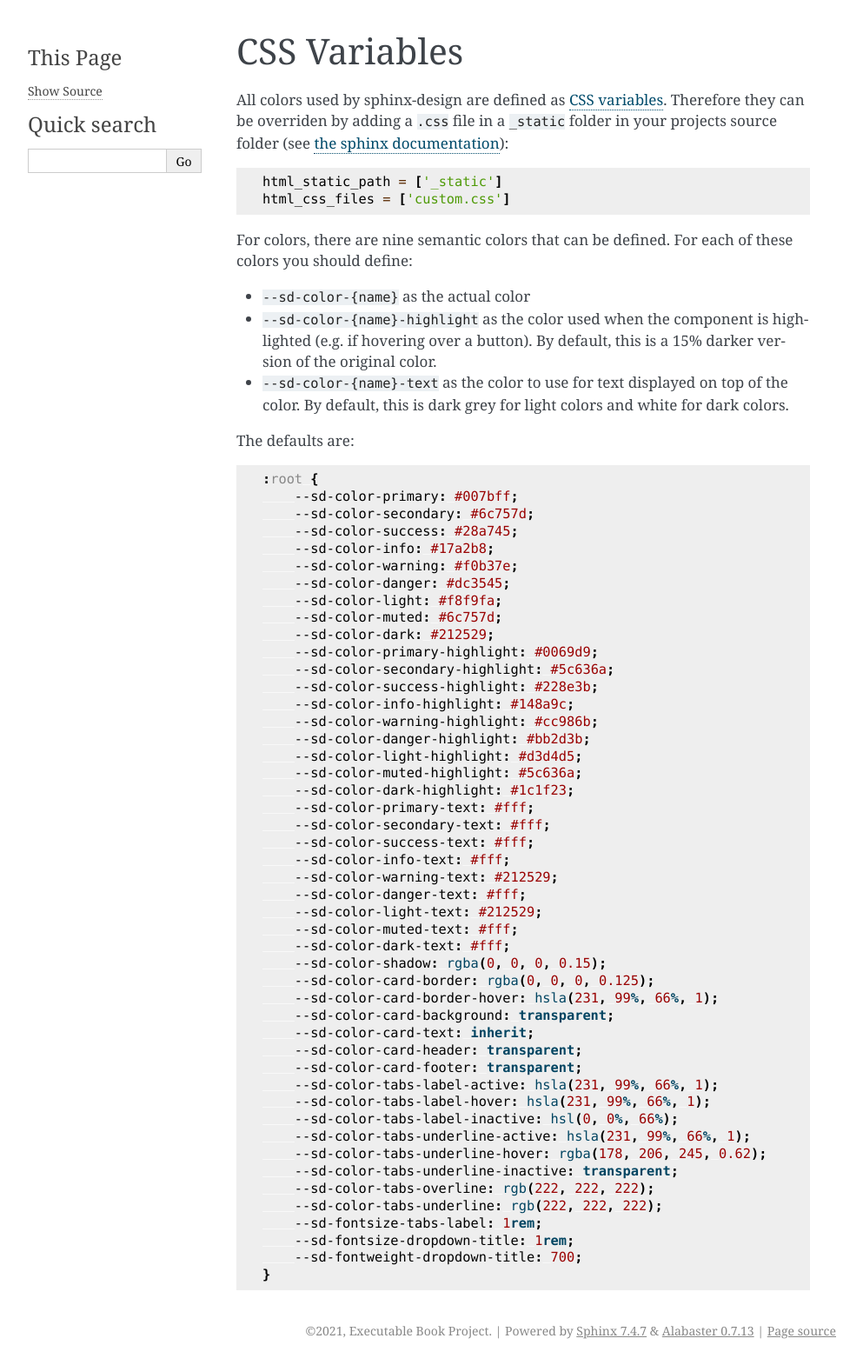
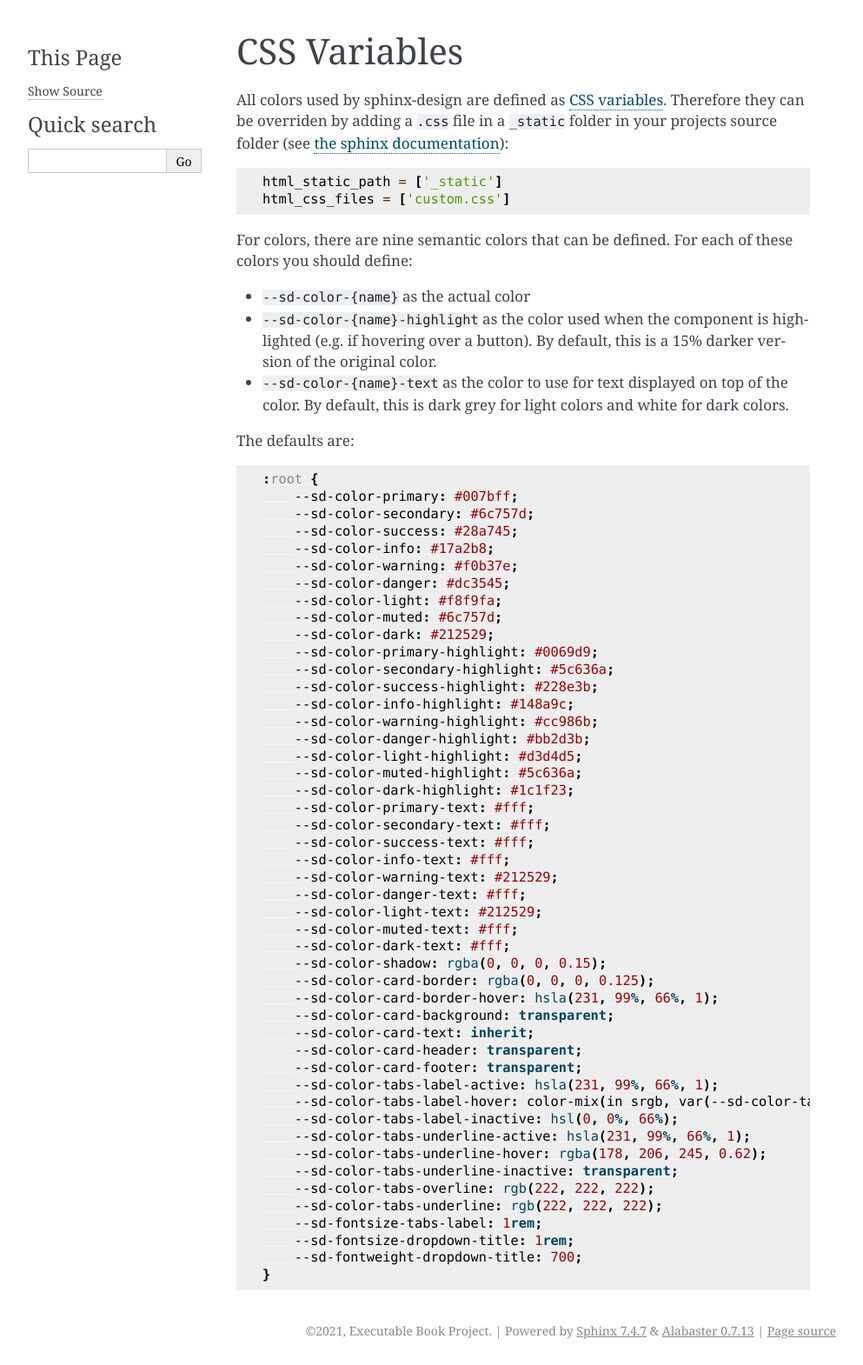
Before and after one commit to executablebooks/sphinx-design, a Sphinx documentation site: the page built from docs/css_variables.md, in a window 1280 px wide. Shown: the whole page at 87% size, without its empty margins (148-1141 px from the left). Built offline with Sphinx 7.4.7, drawn with Linux system fonts in a browser that asks for light colours; nearby versions of some CDN libraries.

Commit message:
🐛 FIX: derive the tab hover colour from the active colour
Set --sd-color-tabs-label-hover to
color-mix(in srgb, var(--sd-color-tabs-label-active) 80%, transparent),
after a static hsla(231, 99%, 66%, 0.8) fallback (the same colour) for
engines without color-mix(). A theme that overrides
--sd-color-tabs-label-active at :root now gets a matching hover colour,
instead of having to override the hover token as well.

Regenerated sphinx-design.min.css with tools/generate_css.py, and
updated the defaults listed in docs/css_variables.md.

```diff
--- a/docs/css_variables.md
+++ b/docs/css_variables.md
@@ -56,7 +56,7 @@
     --sd-color-card-header: transparent;
     --sd-color-card-footer: transparent;
     --sd-color-tabs-label-active: hsla(231, 99%, 66%, 1);
-    --sd-color-tabs-label-hover: hsla(231, 99%, 66%, 1);
+    --sd-color-tabs-label-hover: color-mix(in srgb, var(--sd-color-tabs-label-active) 80%, transparent);
     --sd-color-tabs-label-inactive: hsl(0, 0%, 66%);
     --sd-color-tabs-underline-active: hsla(231, 99%, 66%, 1);
     --sd-color-tabs-underline-hover: rgba(178, 206, 245, 0.62);
```
Also changed, not shown: sphinx_design/static/sphinx-design.min.css, 1 other file.
